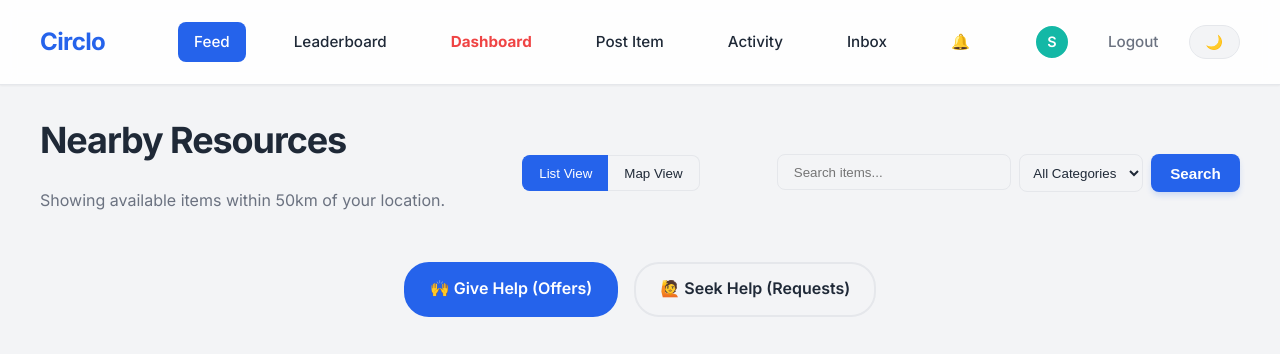
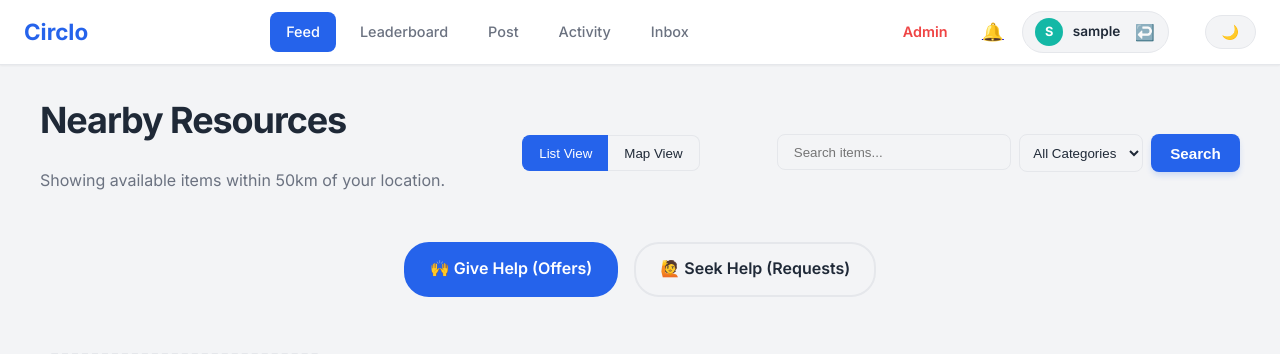
Before and after one commit to Shinde-Avinash/Circlo---Community-Resource-Redistribution-Platform, a Django app: page / in a window 1280 px wide. Shown: the top 354 px of the page. Run offline with Django 3.2, Linux system fonts and the light colour scheme; the visitor is signed in with stand-in values (Sample User, id 1); data that the repository does not hold is empty; some libraries are stand-ins or nearby versions.

Commit message:
Latest changes

```diff
--- a/core/static/css/styles.css
+++ b/core/static/css/styles.css
@@ -49,64 +49,174 @@ body {
 .navbar {
     background-color: var(--card-bg);
     border-bottom: 1px solid var(--border-color);
-    padding: 1rem 2rem;
-    display: flex;
-    justify-content: space-between;
-    align-items: center;
+    padding: 0 1.5rem;
+    height: 64px; /* Fixed compact height */
     position: sticky;
     top: 0;
     z-index: 100;
     box-shadow: var(--shadow-sm);
-    backdrop-filter: blur(8px);
-    background-color: rgba(255, 255, 255, 0.9);
+    backdrop-filter: blur(12px);
+    background-color: rgba(255, 255, 255, 0.95);
+    display: flex;
+    align-items: center;
 }
 
 [data-theme="dark"] .navbar {
-    background-color: rgba(31, 41, 55, 0.9);
+    background-color: rgba(31, 41, 55, 0.95);
+}
+
+.navbar-container {
+    width: 100%;
+    max-width: 1280px;
+    margin: 0 auto;
+    display: flex;
+    justify-content: space-between;
+    align-items: center;
 }
 
 .navbar-brand {
-    font-size: 1.5rem;
-    font-weight: 700;
+    font-size: 1.4rem;
+    font-weight: 800;
     text-decoration: none;
     color: var(--primary-color);
-    letter-spacing: -0.025em;
+    flex-shrink: 0;
 }
 
-.navbar-links a {
-    color: var(--text-color);
-    text-decoration: none;
-    margin-left: 2rem;
-    font-weight: 500;
-    font-size: 0.95rem;
-    transition: color 0.2s;
+.navbar-center {
+    display: flex;
+    align-items: center;
+    gap: 0.5rem;
+    flex: 1;
+    justify-content: center;
 }
 
-.navbar-links a:hover {
+.navbar-right {
+    display: flex;
+    align-items: center;
+    gap: 0.75rem;
+    flex-shrink: 0;
+}
+
+.nav-link {
+    text-decoration: none;
+    color: var(--text-muted);
+    font-weight: 500;
+    padding: 0.5rem 1rem;
+    border-radius: 8px;
+    font-size: 0.9rem;
+    transition: all 0.2s ease;
+}
+
+.nav-link:hover {
     color: var(--primary-color);
+    background: rgba(0,0,0,0.03);
 }
+
+.nav-link.active {
+    background-color: var(--primary-color);
+    color: white !important;
+}
+
+/* User Menu & Icons */
+.user-menu {
+    display: flex;
+    align-items: center;
+    gap: 0.5rem;
+    background: var(--bg-color);
+    padding: 0.25rem 0.4rem 0.25rem 0.75rem;
+    border-radius: 9999px;
+    border: 1px solid var(--border-color);
+}
+
+.profile-link {
+    text-decoration: none;
+    display: flex;
+    align-items: center;
+    gap: 0.6rem;
+    color: var(--text-color);
+    font-weight: 600;
+    font-size: 0.85rem;
+}
+
+.avatar-small {
+    width: 28px;
+    height: 28px;
+    border-radius: 50%;
+    overflow: hidden;
+    background: var(--secondary-color);
+    color: white;
+    display: flex;
+    align-items: center;
+    justify-content: center;
+    font-size: 0.8rem;
+    font-weight: 700;
+}
+
+.avatar-small img {
+    width: 100%;
+    height: 100%;
+    object-fit: cover;
+}
+
+.icon-btn {
+    background: none;
+    border: none;
+    cursor: pointer;
+    font-size: 1.1rem;
+    padding: 0.4rem;
+    border-radius: 50%;
+    transition: background 0.2s;
+    position: relative;
+    display: flex;
+    align-items: center;
+    justify-content: center;
+}
+
+.icon-btn:hover {
+    background: rgba(0,0,0,0.05);
+}
+
+.badge-dot {
+    position: absolute;
+    top: 6px;
+    right: 6px;
+    width: 8px;
+    height: 8px;
+    background: #EF4444;
+    border-radius: 50%;
+    display: none;
+    border: 1px solid var(--card-bg);
+}
+
+.logout-btn {
+    font-size: 1rem;
+    color: var(--text-muted);
+}
+.logout-btn:hover { color: var(--danger); }
+
 
 /* Layout */
 .container {
     max-width: 1200px;
-    margin: 3rem auto;
+    margin: 2rem auto; /* Reduced margin */
     padding: 0 1.5rem;
 }
 
-/* Cards */
+/* Cards (Compact) */
 .card {
     background-color: var(--card-bg);
     border: 1px solid var(--border-color);
     border-radius: var(--radius);
-    padding: 2rem;
+    padding: 1.5rem; /* Compact padding */
     box-shadow: var(--shadow-sm);
     transition: transform 0.2s ease, box-shadow 0.2s ease;
 }
 
 .card:hover {
-    transform: translateY(-4px);
-    box-shadow: var(--shadow-lg);
+    transform: translateY(-2px); /* Subtle lift */
+    box-shadow: var(--shadow-md);
 }
+
 
 .auth-container {
     max-width: 480px;
@@ -378,26 +488,3 @@ label {
 .theme-toggle:hover {
     background-color: var(--border-color);
 }
-
-.nav-link {
-    text-decoration: none;
-    color: var(--text-muted);
-    font-weight: 500;
-    padding: 0.5rem 1rem;
-    border-radius: 8px;
-    transition: all 0.2s;
-}
-
-.nav-link:hover {
-    background: rgba(0,0,0,0.05);
-    color: var(--primary-color);
-}
-
-.nav-link.active {
-    background: var(--primary-color) !important;
-    color: white !important;
-}
-
-[data-theme="dark"] .nav-link:hover {
-    background: rgba(255,255,255,0.1);
-}
--- a/core/templates/base.html
+++ b/core/templates/base.html
@@ -12,45 +12,56 @@
 <body hx-headers='{"X-CSRFToken": "{{ csrf_token }}"}' style="display: flex; flex-direction: column; min-height: 100vh; margin: 0;">
 
 <nav class="navbar">
-    <div style="max-width: 1200px; margin: 0 auto; width: 100%; display: flex; justify-content: space-between; align-items: center;">
+    <div class="navbar-container">
+        <!-- 1. Brand -->
         <a href="/" class="navbar-brand">
             <span style="color: var(--primary-color);">Circlo</span>
         </a>
-        <div class="navbar-links" style="display: flex; align-items: center;">
+
+        <!-- 2. Navigation Links (Center) -->
+        <div class="navbar-center">
             <a href="/" class="nav-link {% if request.resolver_match.url_name == 'home' %}active{% endif %}">Feed</a>
             <a href="{% url 'leaderboard' %}" class="nav-link {% if request.resolver_match.url_name == 'leaderboard' %}active{% endif %}">Leaderboard</a>
             {% if user.is_authenticated %}
-                {% if user.role == 'moderator' or user.is_superuser %}
-                    <a href="{% url 'dashboard' %}" class="nav-link {% if request.resolver_match.url_name == 'dashboard' %}active{% endif %}" style="color: #EF4444; font-weight: bold;">Dashboard</a>
-                {% endif %}
-                <a href="{% url 'post_resource' %}" class="nav-link {% if request.resolver_match.url_name == 'post_resource' %}active{% endif %}">Post Item</a>
+                <a href="{% url 'post_resource' %}" class="nav-link {% if request.resolver_match.url_name == 'post_resource' %}active{% endif %}">Post</a>
                 <a href="{% url 'manage_resources' %}" class="nav-link {% if request.resolver_match.url_name == 'manage_resources' %}active{% endif %}">Activity</a>
                 <a href="{% url 'inbox' %}" class="nav-link {% if request.resolver_match.url_name == 'inbox' %}active{% endif %}">Inbox</a>
-                <a href="{% url 'notification_list' %}" class="nav-link" style="position: relative; display: flex; align-items: center;">
+            {% endif %}
+        </div>
+
+        <!-- 3. User Actions (Right) -->
+        <div class="navbar-right">
+            {% if user.is_authenticated %}
+                {% if user.role == 'moderator' or user.is_superuser %}
+                    <a href="{% url 'dashboard' %}" class="nav-link" style="color: #EF4444; font-weight: 600;">Admin</a>
+                {% endif %}
+
+                <a href="{% url 'notification_list' %}" class="icon-btn" title="Notifications">
                     🔔
-                    <span id="notification-badge" style="display: none; position: absolute; top: 0px; right: -5px; background: #EF4444; color: white; border-radius: 50%; width: 16px; height: 16px; font-size: 10px; align-items: center; justify-content: center;"></span>
+                    <span id="notification-badge" class="badge-dot"></span>
                 </a>
-                <a href="{% url 'profile' %}" class="nav-link {% if request.resolver_match.url_name == 'profile' %}active{% endif %}" style="margin-left: 2rem; color: var(--text-color); font-weight: 600; text-decoration: none; display: flex; align-items: center; gap: 0.5rem;">
-                    <div style="width: 32px; height: 32px; border-radius: 50%; overflow: hidden; background: var(--secondary-color); color: white; display: flex; align-items: center; justify-content: center; font-size: 0.9rem; border: 2px solid white;">
-                        {% if user.profile_image %}
-                            <img src="{{ user.profile_image.url }}" style="width: 100%; height: 100%; object-fit: cover;">
-                        {% else %}
-                            {{ user.username|make_list|first|upper }}
-                        {% endif %}
-                    </div>
-                    <span style="display: none; @media(min-width: 768px){display:inline;}">
-                        {{ user.username }}
-                    </span>
-                </a>
-                <form action="{% url 'logout' %}" method="post" style="display: inline;">
-                    {% csrf_token %}
-                    <button type="submit" style="background: none; border: none; font-family: inherit; margin-left: 1rem; cursor: pointer; color: var(--text-muted); font-weight: 500; font-size: 0.95rem;">Logout</button>
-                </form>
+
+                <div class="user-menu">
+                    <a href="{% url 'profile' %}" class="profile-link">
+                        <div class="avatar-small">
+                            {% if user.profile_image %}
+                                <img src="{{ user.profile_image.url }}" alt="Profile">
+                            {% else %}
+                                <span>{{ user.username|make_list|first|upper }}</span>
+                            {% endif %}
+                        </div>
+                        <span class="username">{{ user.username }}</span>
+                    </a>
+                    <form action="{% url 'logout' %}" method="post" style="display: flex;">
+                        {% csrf_token %}
+                        <button type="submit" class="icon-btn logout-btn" title="Logout">↩️</button>
+                    </form>
+                </div>
             {% else %}
-                <a href="{% url 'login' %}">Login</a>
-                <a href="{% url 'register' %}" class="btn btn-primary" style="margin-left: 1rem; color: white; padding: 0.5rem 1rem;">Join Now</a>
+                <a href="{% url 'login' %}" class="nav-link">Login</a>
+                <a href="{% url 'register' %}" class="btn btn-primary btn-sm">Join Now</a>
             {% endif %}
-            <button class="theme-toggle" onclick="toggleTheme()">🌙</button>
+            <button class="theme-toggle" onclick="toggleTheme()" title="Toggle Theme">🌙</button>
         </div>
     </div>
 </nav>
@@ -72,7 +83,6 @@
 <footer style="background: var(--bg-card); border-top: 1px solid var(--border-color); padding: 4rem 1rem 2rem 1rem; margin-top: auto;">
     <div style="max-width: 1200px; margin: 0 auto;">
         <div style="display: grid; grid-template-columns: repeat(auto-fit, minmax(250px, 1fr)); gap: 3rem; margin-bottom: 3rem;">
-
             <!-- Brand Column -->
             <div>
                 <h3 style="color: var(--primary-color); margin-bottom: 1rem; font-size: 1.5rem;">Circlo</h3>
@@ -149,9 +159,9 @@
         .catch(error => console.log('Notification poll error', error));
     }
 
-    // Poll every 15 seconds if user is logged in (badge exists)
+    // Poll every 15 seconds if user is logged in
     if (document.getElementById('notification-badge')) {
-        updateNotifications(); // Initial check
+        updateNotifications();
         setInterval(updateNotifications, 15000);
     }
 </script>
```
